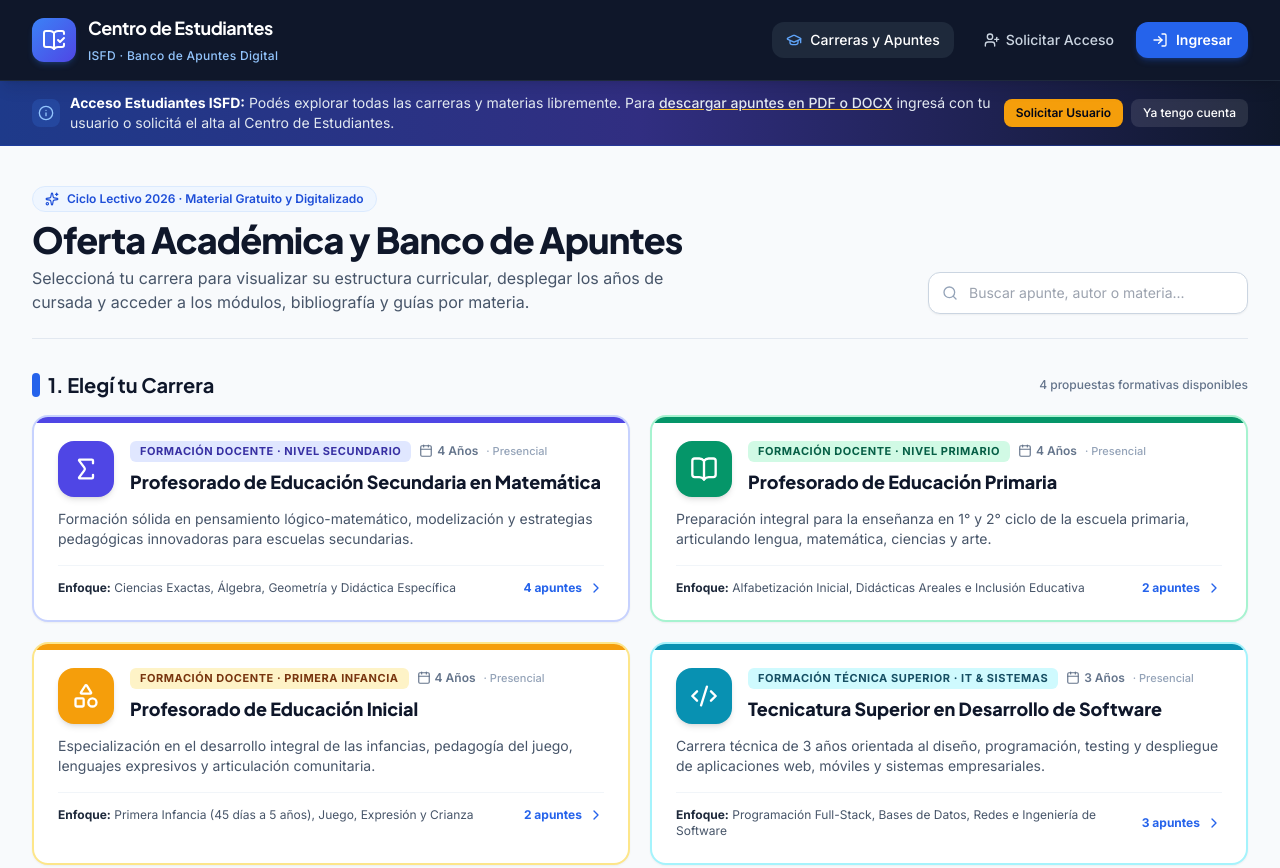
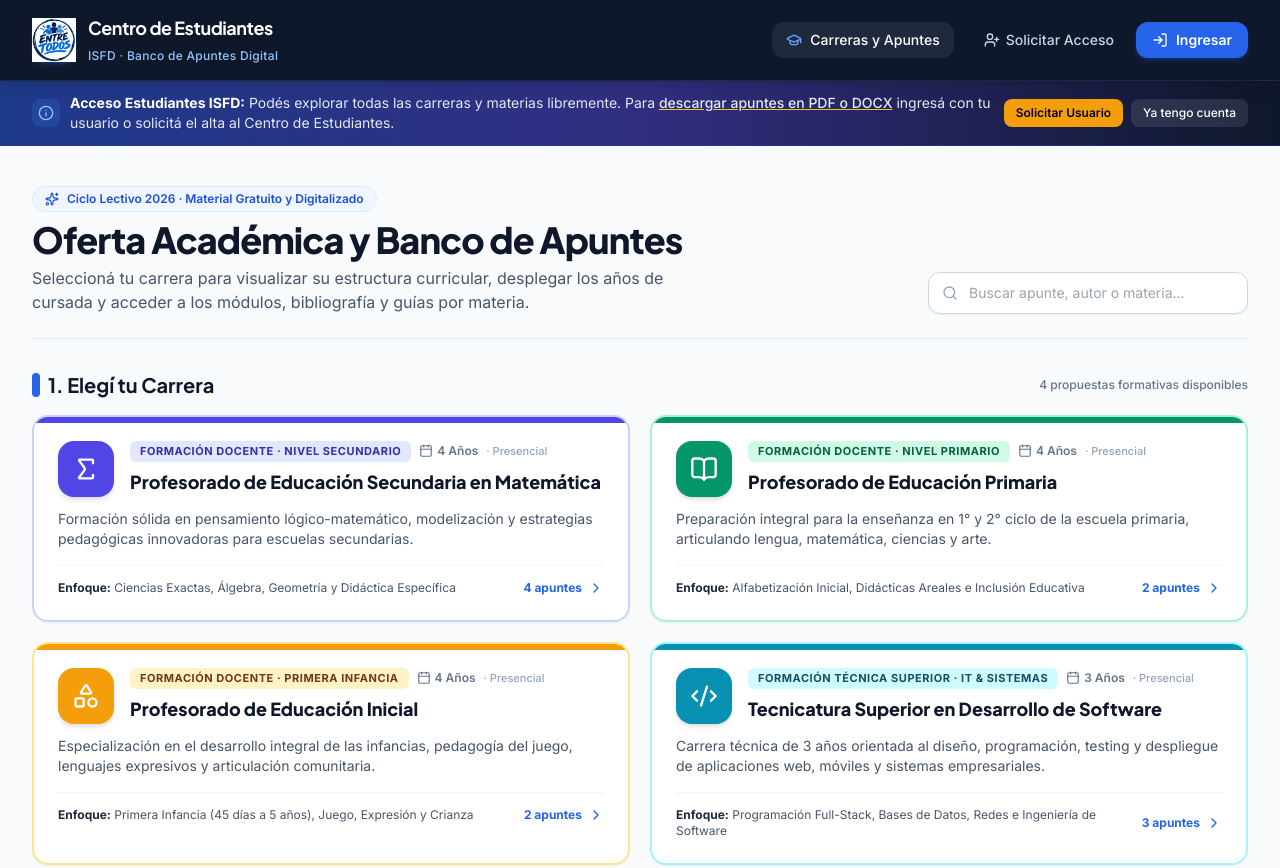
Before and after one commit to santiagoponcedeleon0021-art/isfd-centro-estudiantes, a plain HTML site: page index.html in a window 1280 px wide. Shown: the top 868 px of the page. Drawn offline with nearby package versions, Linux system fonts and the light colour scheme.

Commit message:
Replace icon with logo image in navigation

```diff
--- a/index.html
+++ b/index.html
@@ -73,7 +73,7 @@
                 <!-- Logo e Identidad Institucional -->
                 <div class="flex items-center gap-3 cursor-pointer" onclick="navigateTo('carreras')">
                     <div class="w-10 h-10 sm:w-11 sm:h-11 rounded-xl bg-gradient-to-br from-blue-500 to-indigo-600 flex items-center justify-center shadow-md shadow-blue-500/20 shrink-0">
-                        <i data-lucide="book-open-check" class="w-6 h-6 text-white"></i>
+                        <img id="nav-logo-img" src="logo.jpg" alt="Logo Centro de Estudiantes" class="w-full h-full object-cover">
                     </div>
                     <div>
                         <span class="font-display font-bold text-base sm:text-lg tracking-tight block leading-none text-white">
```
